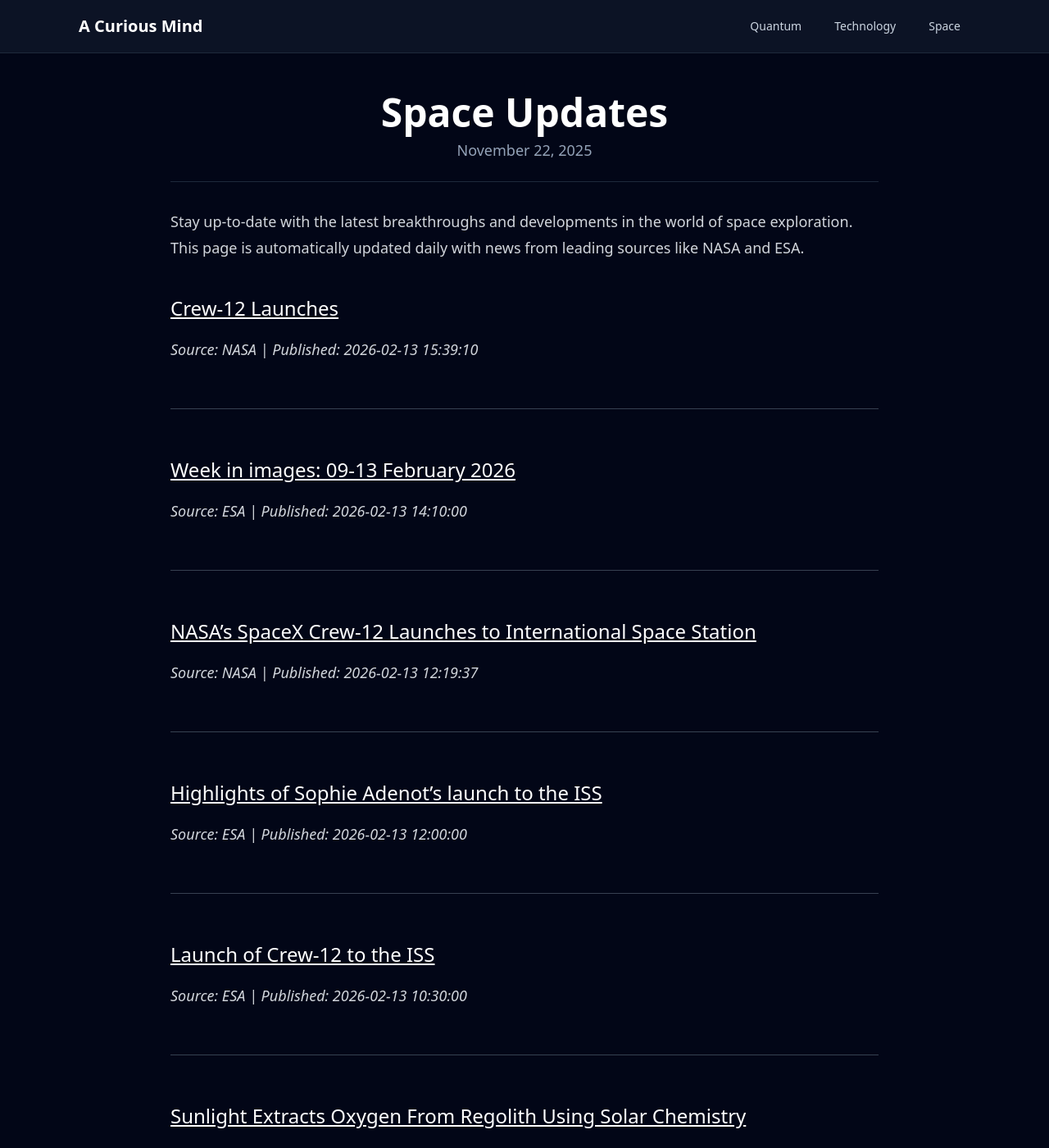
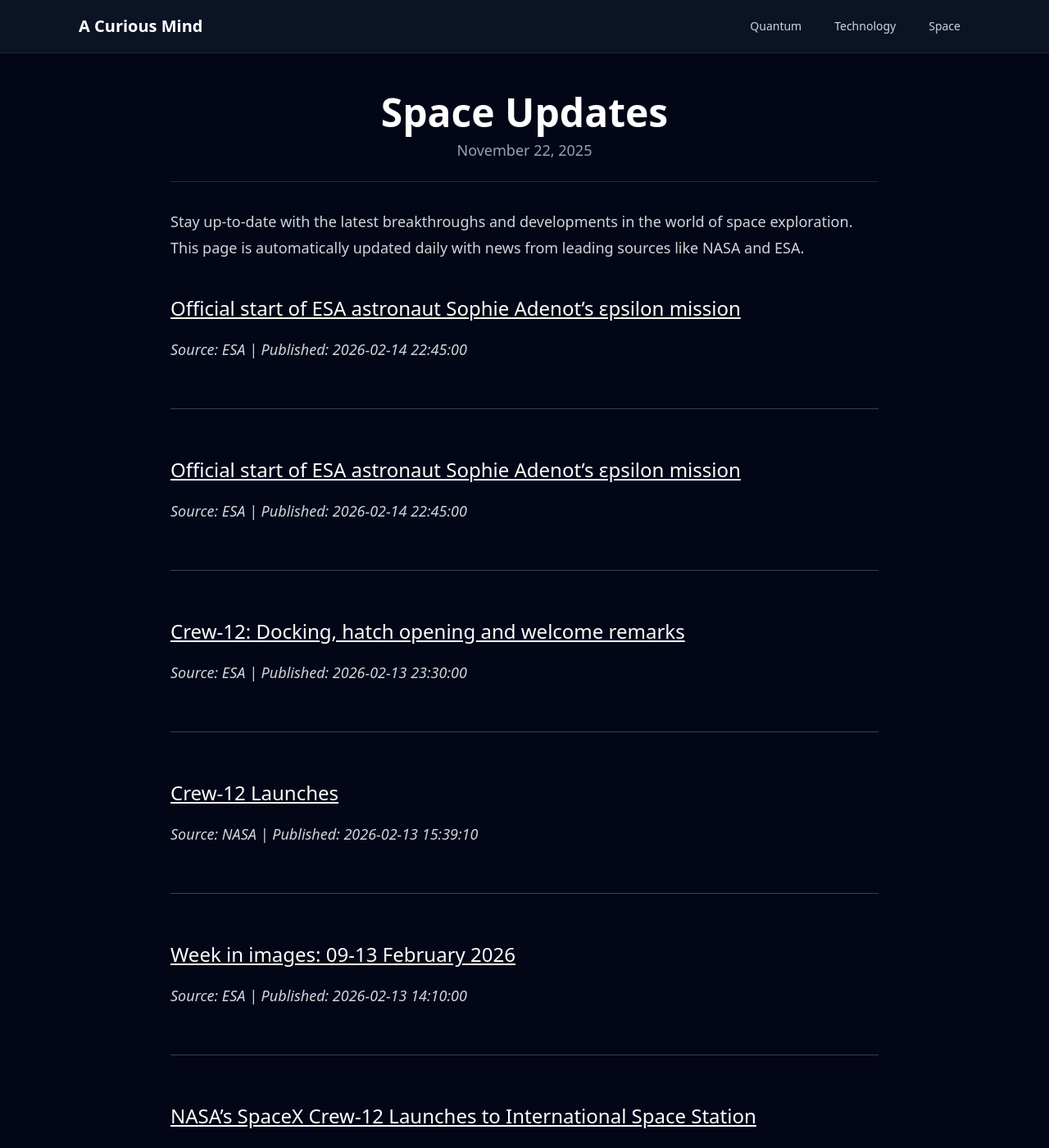
Before and after one commit to onehl7/onehl7.github.io, a Jekyll site: the page built from _posts/2025-11-22-space-updates.md, in a window 1280 px wide and 1400 px high. Shown: the whole window at 82% size. Built offline with Jekyll 4.4.1, drawn with Linux system fonts in a browser that asks for light colours; nearby versions of some CDN libraries; some of the changed text lies outside the part shown.

Commit message:
Update space news data

```diff
--- a/_data/space_news.json
+++ b/_data/space_news.json
@@ -1,4 +1,22 @@
 [
+  {
+    "source": "ESA",
+    "title": "Official start of ESA astronaut Sophie Adenot\u2019s \u03b5psilon mission",
+    "link": "https://www.esa.int/Science_Exploration/Human_and_Robotic_Exploration/epsilon/Official_start_of_ESA_astronaut_Sophie_Adenot_s_epsilon_mission",
+    "published": "2026-02-14 22:45:00"
+  },
+  {
+    "source": "ESA",
+    "title": "Official start of ESA astronaut Sophie Adenot\u2019s \u03b5psilon mission",
+    "link": "https://www.esa.int/Science_Exploration/Human_and_Robotic_Exploration/Official_start_of_ESA_astronaut_Sophie_Adenot_s_epsilon_mission",
+    "published": "2026-02-14 22:45:00"
+  },
+  {
+    "source": "ESA",
+    "title": "Crew-12: Docking, hatch opening and welcome remarks",
+    "link": "https://www.esa.int/ESA_Multimedia/Videos/2026/02/Crew-12_Docking_hatch_opening_and_welcome_remarks",
+    "published": "2026-02-13 23:30:00"
+  },
   {
     "source": "NASA",
     "title": "Crew-12 Launches",
@@ -18,27 +36,9 @@
     "published": "2026-02-13 12:19:37"
   },
   {
-    "source": "ESA",
-    "title": "Highlights of Sophie Adenot\u2019s launch to the ISS",
-    "link": "https://www.esa.int/ESA_Multimedia/Videos/2026/02/Highlights_of_Sophie_Adenot_s_launch_to_the_ISS",
-    "published": "2026-02-13 12:00:00"
-  },
-  {
-    "source": "ESA",
-    "title": "Launch of Crew-12 to the ISS",
-    "link": "https://www.esa.int/ESA_Multimedia/Videos/2026/02/Launch_of_Crew-12_to_the_ISS",
-    "published": "2026-02-13 10:30:00"
-  },
-  {
     "source": "NASA",
     "title": "Sunlight Extracts Oxygen From Regolith Using Solar Chemistry",
     "link": "https://www.nasa.gov/centers-and-facilities/johnson/sunlight-extracts-oxygen-from-regolith-using-solar-chemistry/",
-    "published": "2026-02-13 09:00:00"
-  },
-  {
-    "source": "ESA",
-    "title": "Earth from Space: Sending love from above",
-    "link": "https://www.esa.int/ESA_Multimedia/Images/2026/02/Earth_from_Space_Sending_love_from_above",
     "published": "2026-02-13 09:00:00"
   },
   {
```
